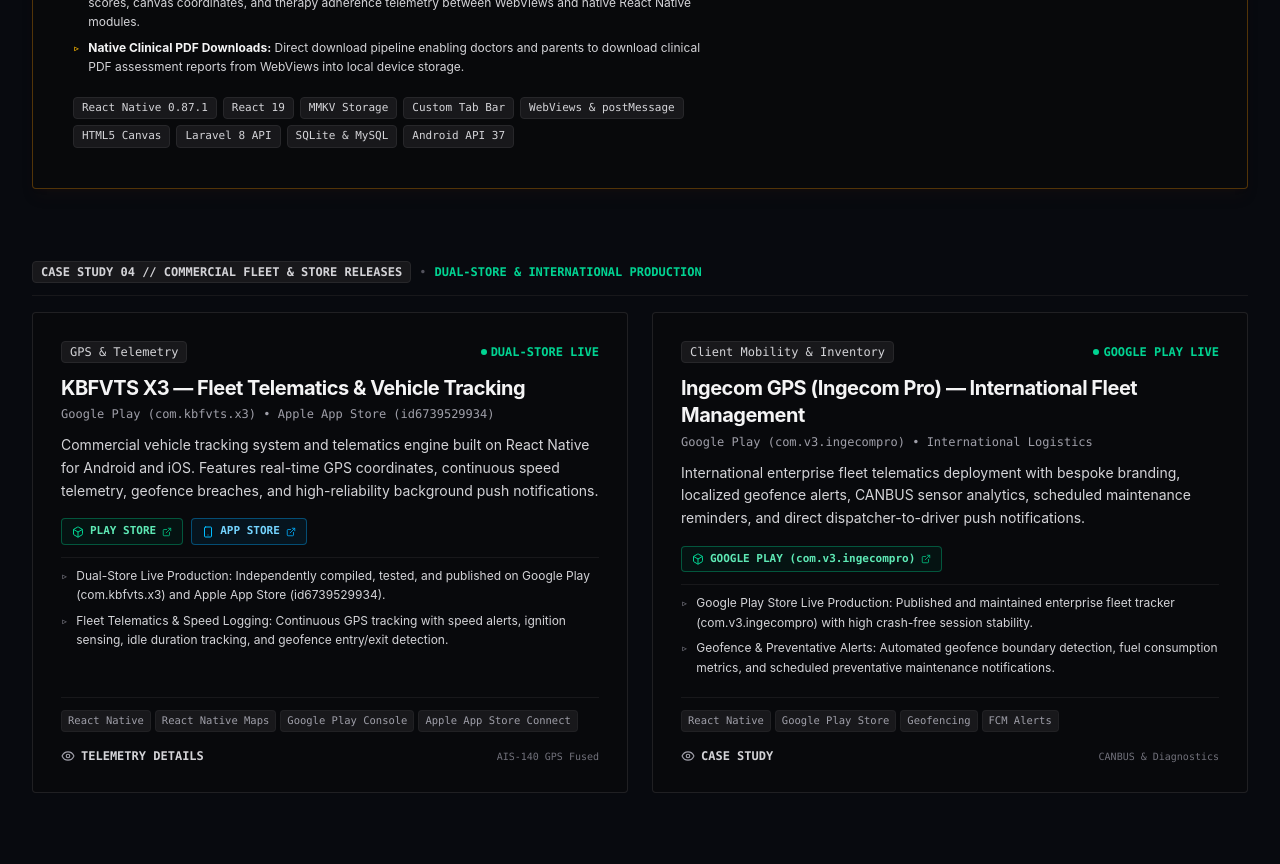
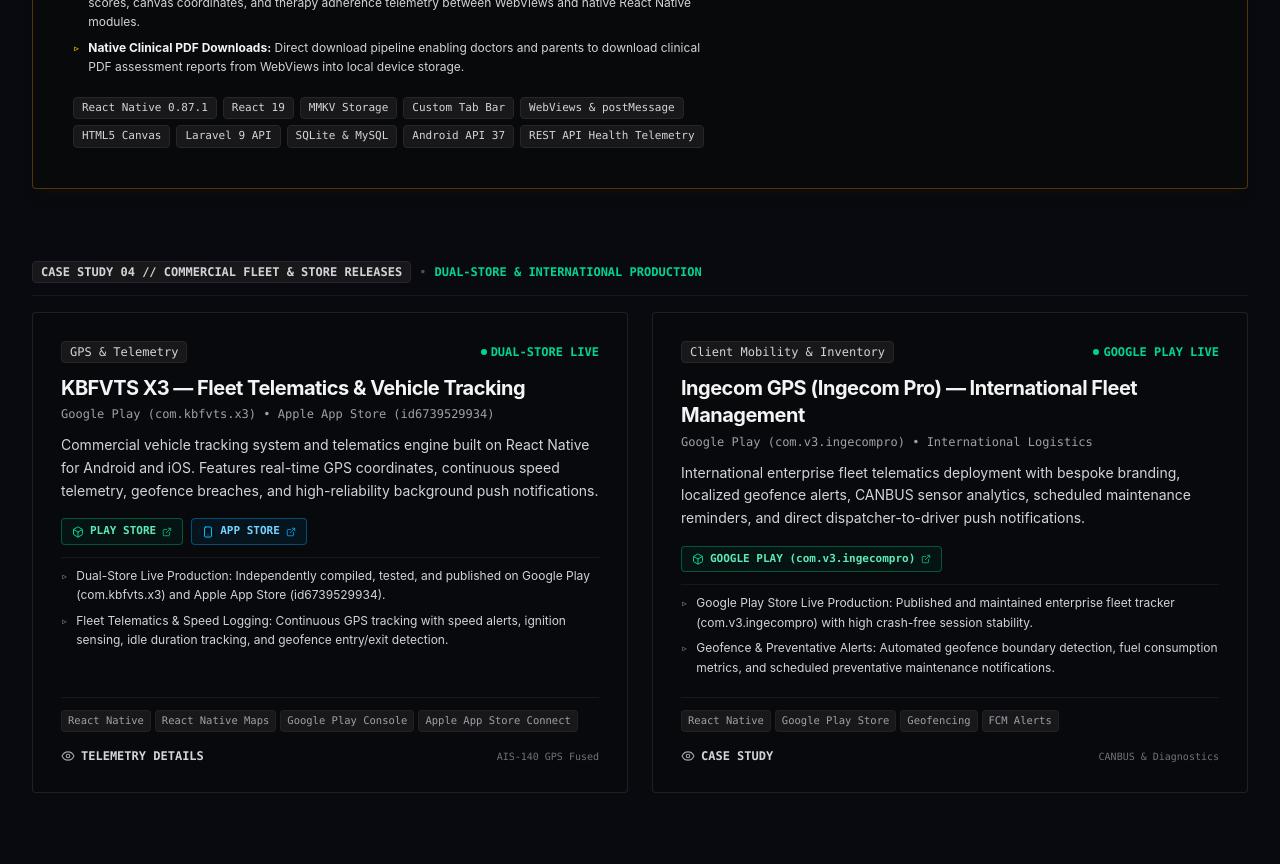
Before and after one commit to abhipal-dev/portfolio, a React (Vite) app: page / in a window 1280 px wide. Shown: the part 3400-4264 px from the top of the page. Built offline with nearby package versions, Linux system fonts and the light colour scheme.

Commit message:
feat(portfolio): align technology stack tags with Laravel 9 and health telemetry

```diff
--- a/src/data/portfolioData.js
+++ b/src/data/portfolioData.js
@@ -228,9 +228,10 @@ export const portfolioData = {
         "Custom Tab Bar",
         "WebViews & postMessage",
         "HTML5 Canvas",
-        "Laravel 8 API",
+        "Laravel 9 API",
         "SQLite & MySQL",
         "Android API 37",
+        "REST API Health Telemetry",
       ],
       github: "https://github.com/abhipal-dev/lazyEye-App",
       featured: true,
```
